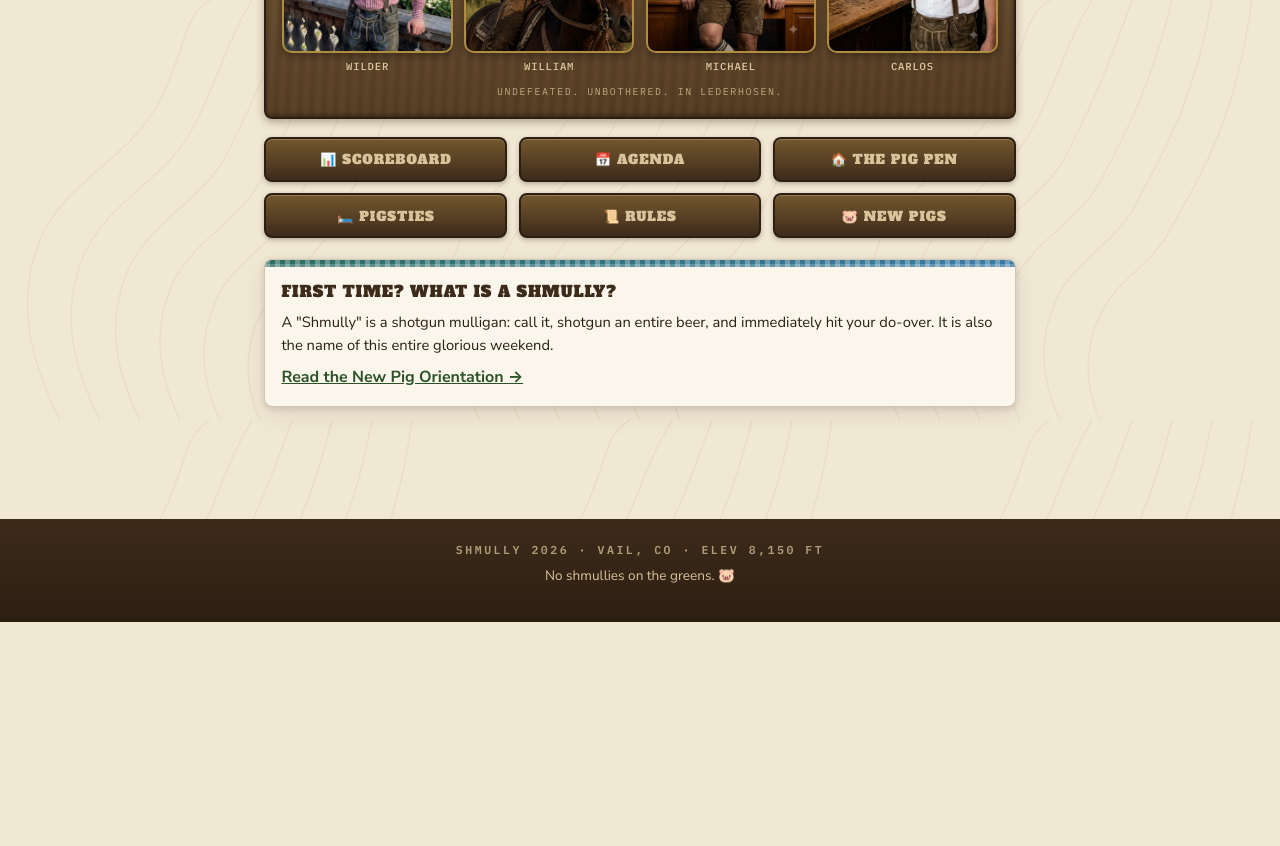
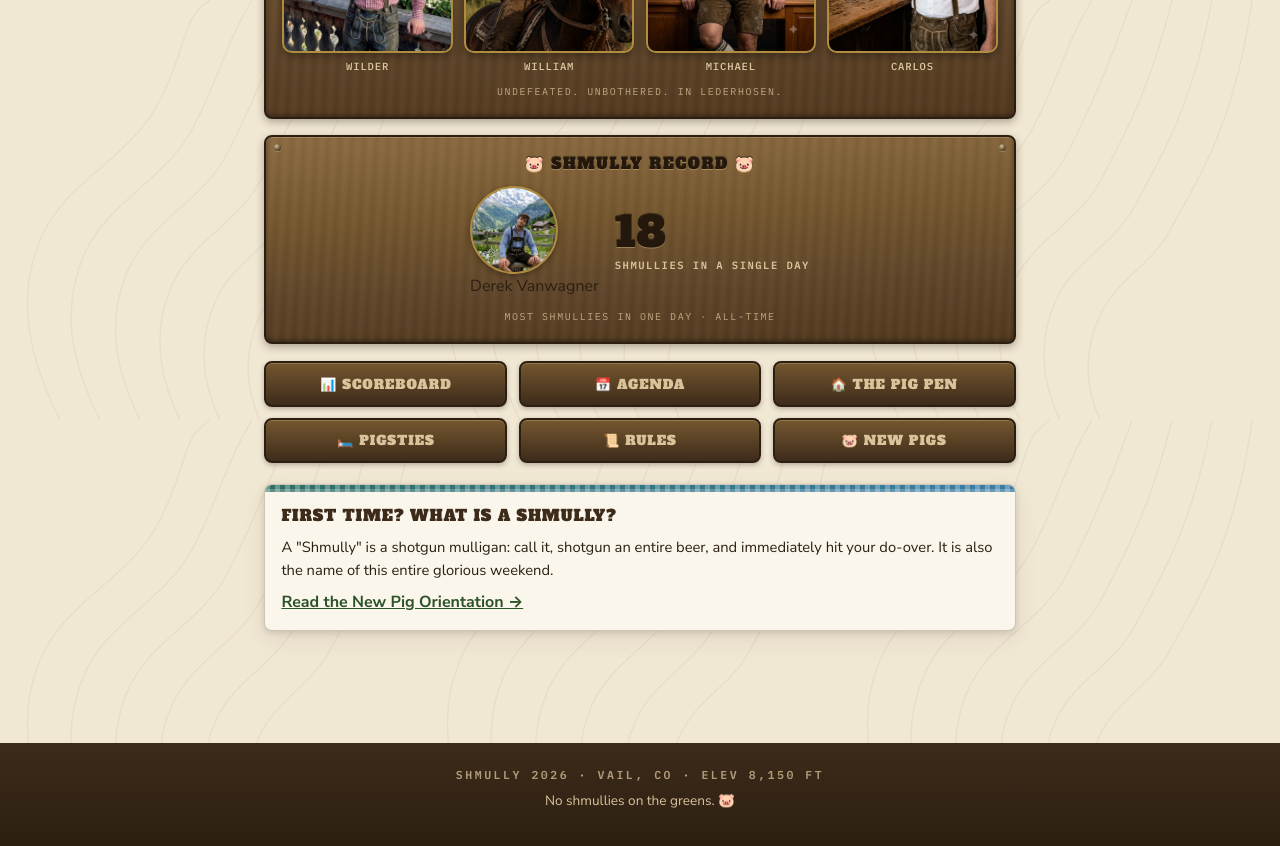
Before and after one commit to jwheuga/shmully.pigs, a React (Vite) app: page / in a window 1280 px wide. Shown: the part 840-1686 px from the top of the page. Before the commit the page ends 1462 px from the top, so only its background shows below. Built offline with nearby package versions, Linux system fonts and the light colour scheme.

Commit message:
Home: add single-day Shmully record banner (Derek Vanwagner, 18)
Below the reigning champions — Derek's photo, the number 18, and the
'most shmullies in one day' record.

Co-Authored-By: Claude Fable 5 <noreply@anthropic.com>
Claude-Session: https://claude.ai/code/session_01SJPHoPtUMUXEp9TjDtaQgt

```diff
--- a/src/data/content.ts
+++ b/src/data/content.ts
@@ -47,6 +47,14 @@ export const reigningChampions = {
     { name: 'Carlos', photo: '/champs/carlos-v2.webp' },
   ],
   note: 'Undefeated. Unbothered. In lederhosen.',
+}
+
+// Single-day Shmully record, shown on the Home page under the champions.
+export const shmullyRecord = {
+  name: 'Derek Vanwagner',
+  photo: '/players/derek.webp',
+  count: 18,
+  detail: 'shmullies in a single day',
 }
 
 // ---------- PLAYERS ----------
--- a/src/pages/Home.jsx
+++ b/src/pages/Home.jsx
@@ -1,6 +1,6 @@
 import { Link } from 'react-router-dom'
 import Countdown from '../components/Countdown.jsx'
-import { trip, reigningChampions } from '../data/content.ts'
+import { trip, reigningChampions, shmullyRecord } from '../data/content.ts'
 
 const quickLinks = [
   ['/scoreboard', '📊 Scoreboard'],
@@ -55,6 +55,42 @@ export default function Home() {
           </p>
         </div>
 
+        <div className="champs-banner wood-panel screws" style={{ marginTop: '1rem' }}>
+          <div className="champs-title carved">🐷 Shmully Record 🐷</div>
+          <div style={{ display: 'flex', alignItems: 'center', justifyContent: 'center', gap: '1rem', marginTop: '0.7rem' }}>
+            <div style={{ textAlign: 'center' }}>
+              <div
+                style={{
+                  width: 88,
+                  height: 88,
+                  borderRadius: '50%',
+                  overflow: 'hidden',
+                  border: '2.5px solid var(--brass)',
+                  boxShadow: '0 2px 6px rgba(0,0,0,0.35)',
+                }}
+              >
+                <img
+                  src={shmullyRecord.photo}
+                  alt={shmullyRecord.name}
+                  style={{ width: '100%', height: '100%', objectFit: 'cover', objectPosition: 'center 22%' }}
+                />
+              </div>
+              <div className="champ-name">{shmullyRecord.name}</div>
+            </div>
+            <div style={{ textAlign: 'left' }}>
+              <div className="carved" style={{ fontFamily: 'var(--font-display)', fontSize: '2.6rem', lineHeight: 1 }}>
+                {shmullyRecord.count}
+              </div>
+              <div style={{ fontFamily: 'var(--font-mono)', fontSize: '0.66rem', fontWeight: 600, letterSpacing: '0.14em', textTransform: 'uppercase', color: 'var(--tan)', marginTop: '0.25rem' }}>
+                {shmullyRecord.detail}
+              </div>
+            </div>
+          </div>
+          <p style={{ marginTop: '0.6rem', fontFamily: 'var(--font-mono)', fontSize: '0.62rem', letterSpacing: '0.16em', textTransform: 'uppercase', color: 'var(--tan)', opacity: 0.8 }}>
+            Most shmullies in one day · all-time
+          </p>
+        </div>
+
         <div className="quick-links">
           {quickLinks.map(([to, label]) => (
             <Link key={to} to={to} className="btn">
```
